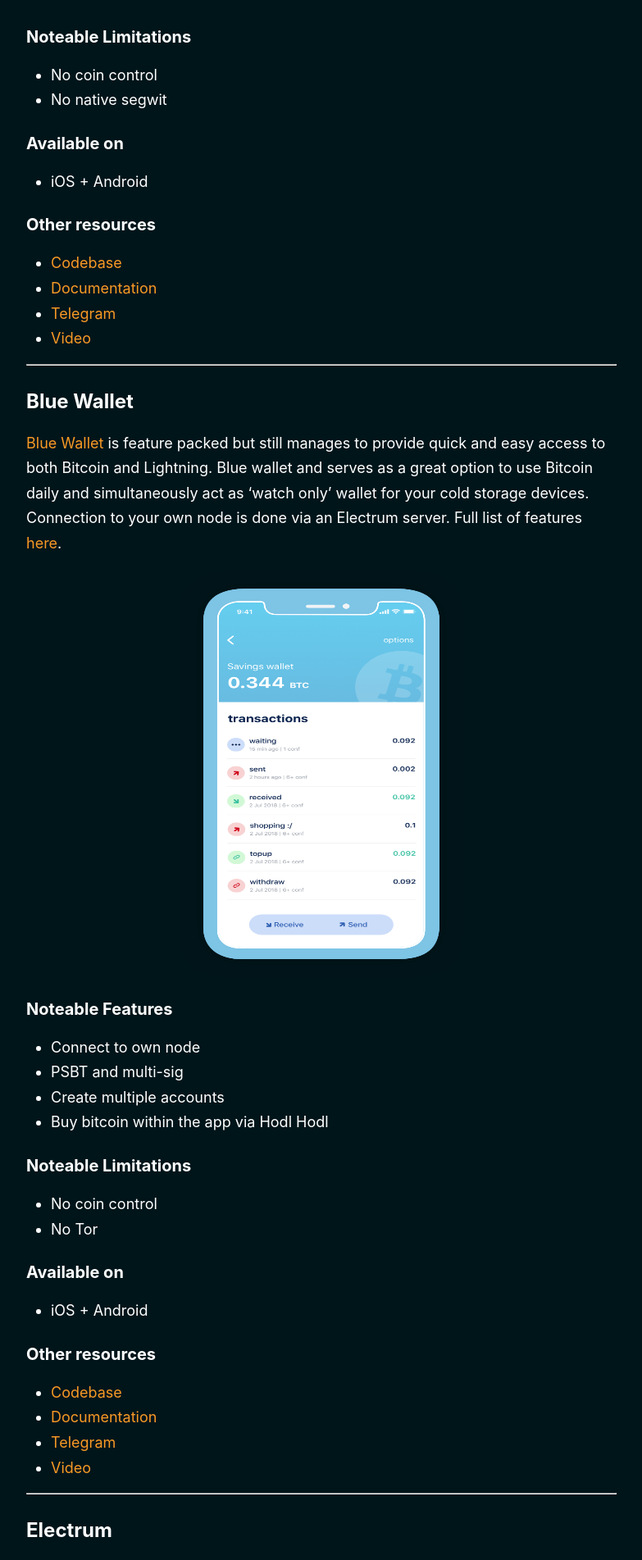
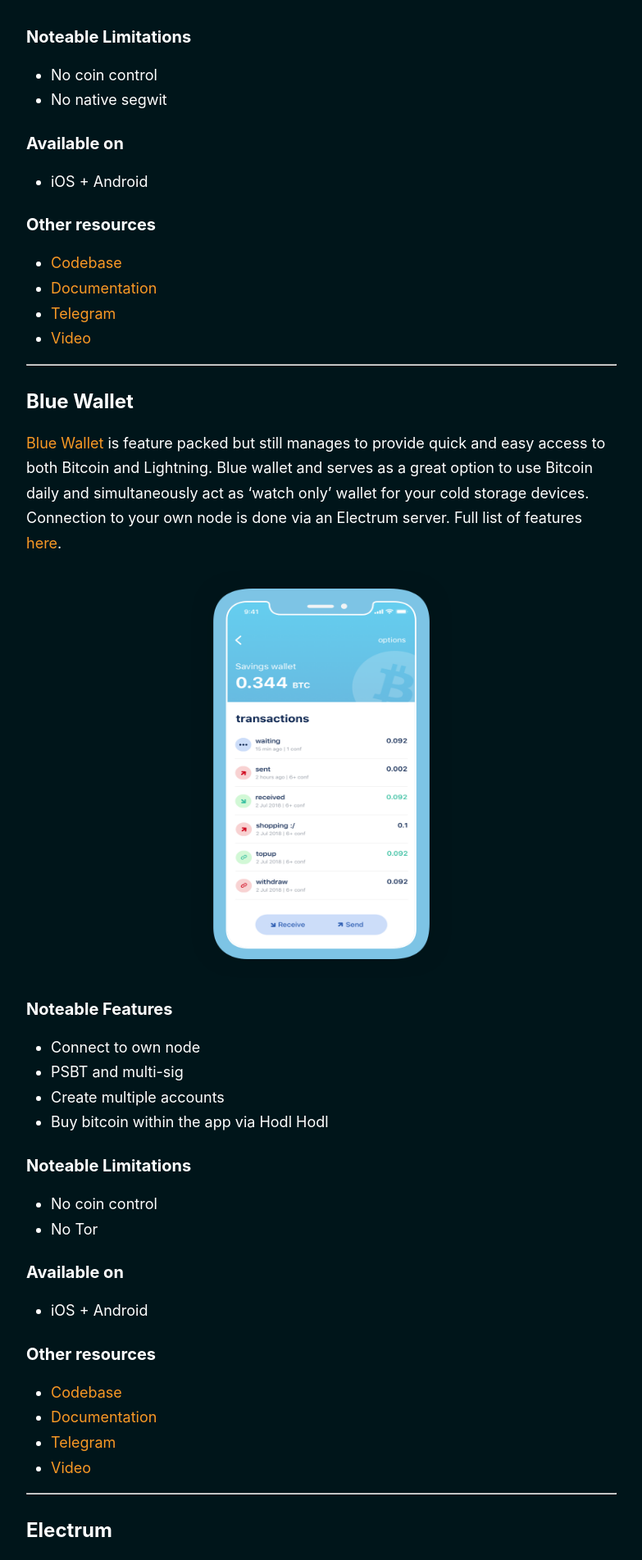
Before and after one commit to BitcoinQnA/bitcoin-wallet-guide, a Jekyll site: the page built from _pages/mobile.md, in a window 1280 px wide. Shown: the part 1580-3483 px from the top of the page at 82% size, without its empty margins (248-1031 px from the left). Built offline with Jekyll 4.4.1, drawn with Linux system fonts in a browser that asks for light colours.

Commit message:
Update mobile.md

```diff
--- a/_pages/mobile.md
+++ b/_pages/mobile.md
@@ -49,7 +49,7 @@ Mobile wallets provide the ultimate in convenience when interacting with Bitcoin
 
 [Blue Wallet](https://bluewallet.io/) is feature packed but still manages to provide quick and easy access to both Bitcoin and Lightning. Blue wallet and serves as a great option to use Bitcoin daily and simultaneously act as 'watch only' wallet for your cold storage devices. Connection to your own node is done via an Electrum server. Full list of features [here](https://bluewallet.io/features/).
 
-<img src="https://raw.githubusercontent.com/BitcoinQnA/bitcoin-wallet-guide/master/images/security-app.png" class=responsive width="350" height="500" maxheight="300">
+<img src="https://raw.githubusercontent.com/BitcoinQnA/bitcoin-wallet-guide/master/images/security-app.png" class=responsive width="320" height="500" maxheight="300">
 
 ### Noteable Features
 * Connect to own node
```
